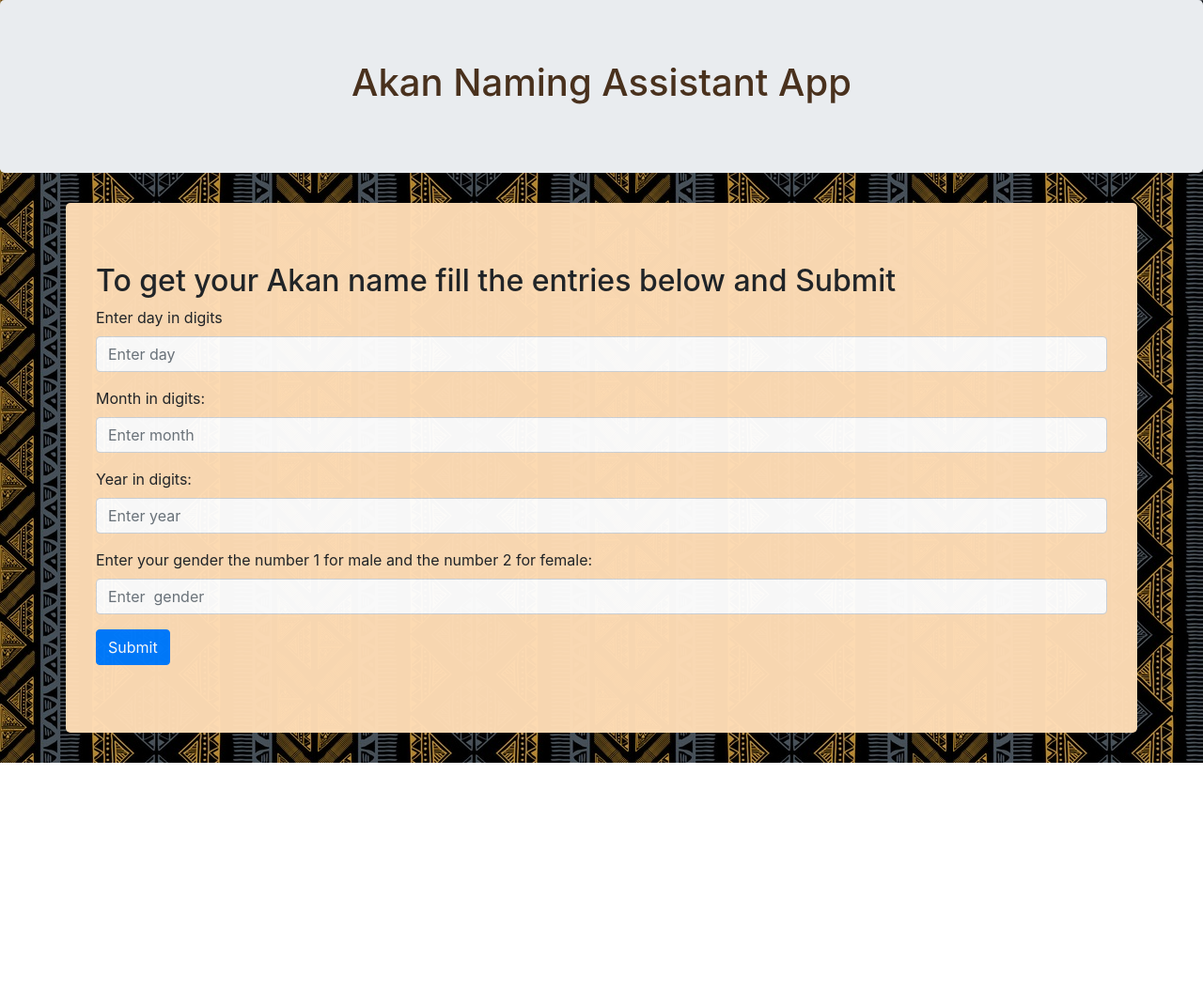
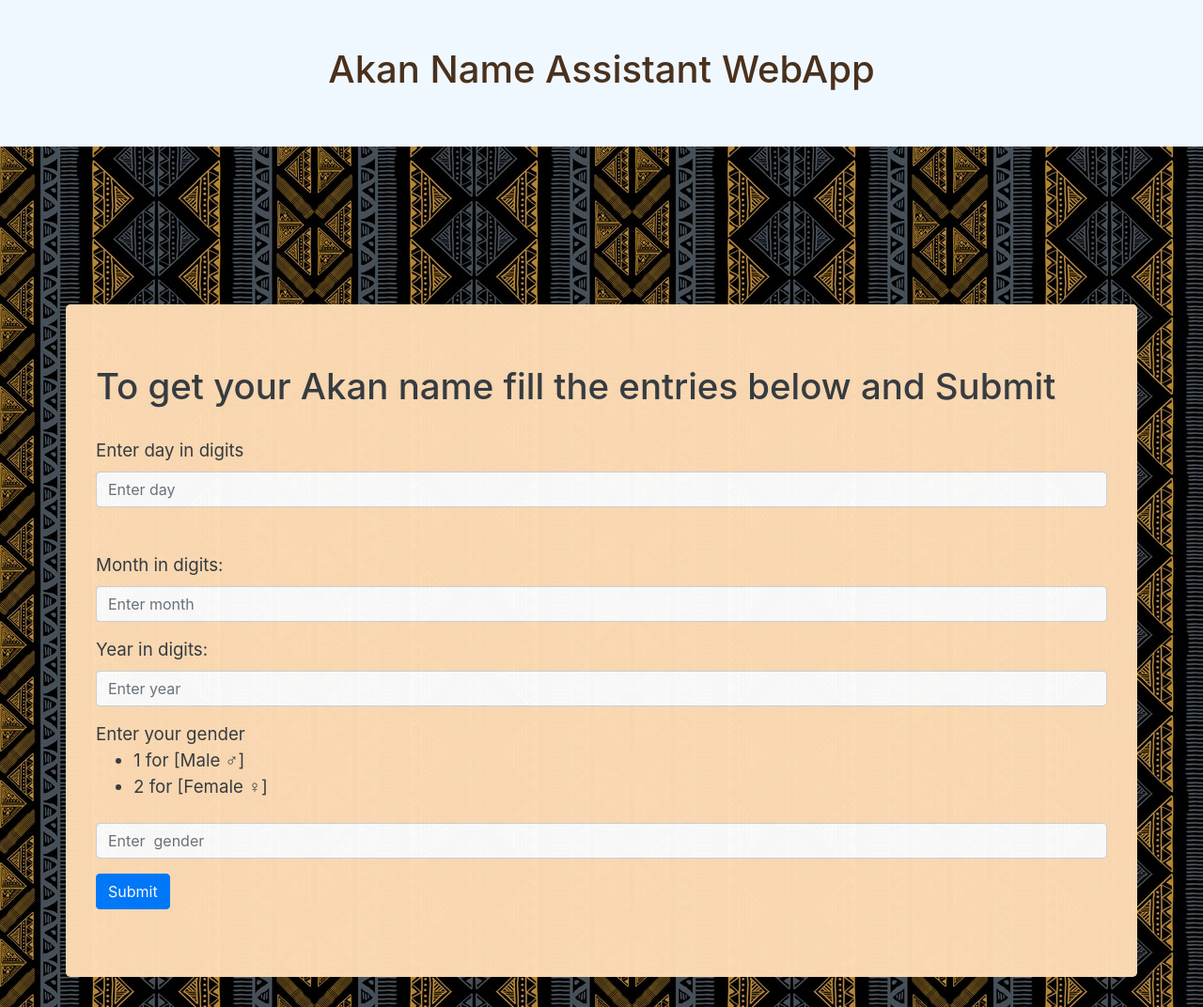
Before and after one commit to Levi-Opunga/AkanNamingAssistant, a plain HTML site: page index.html in a window 1280 px wide. Shown: the whole page at 94% size. Before the commit the page ends 812 px from the top, so only its background shows below. Drawn offline with nearby package versions, Linux system fonts and the light colour scheme.

Commit message:
styled individual elaments

```diff
--- a/css/styles.css
+++ b/css/styles.css
@@ -18,3 +18,23 @@ div.container {
 .brown {
     color: #49311d;
 }
+
+header {
+    background-color: aliceblue;
+    padding-top: 50px;
+    padding-bottom: 50px;
+    z
+}
+
+.femaletext {
+    color: rgb(207, 119, 3);
+}
+
+.darktext {
+    color: #373d43;
+    font-family: -apple-system, BlinkMacSystemFont, "Segoe UI", Roboto, Oxygen, Ubuntu, Cantarell, "Open Sans", "Helvetica Neue", sans-serif;
+}
+
+label {
+    font-size: 18.7px;
+}
--- a/index.html
+++ b/index.html
@@ -16,14 +16,16 @@
 
 <body>
 
-    <header class="container-fluid jumbotron text-center">
-        <h1 class="brown">Akan Naming Assistant App</h1>
+    <header class="brown">
+        <h1 class="text-center ">Akan Name Assistant WebApp</h1>
     </header>
+    <br>
+    <br><br><br><br><br><br>
 
+    <div class="container darktext jumbotron">
 
-
-    <div class="container jumbotron">
-        <h2>To get your Akan name fill the entries below and Submit</h2>
+        <h2 style="font-size:2.4em;">To get your Akan name fill the entries below and Submit</h2>
+        <br>
         <form>
 
             <div class="form-group">
@@ -31,7 +33,7 @@
                 <input type="number" class="form-control" placeholder="Enter day" id="day">
                 <h4 id="daycorrect" class="greentext"></h4>
                 <h4 id="dayerror" class="redtext"></h4>
-
+                <br>
             </div>
             <div class="form-group">
                 <label for="month">Month in digits:</label>
@@ -48,7 +50,10 @@
 
             </div>
             <div class="form-group">
-                <label for="gender">Enter your gender the number 1 for male and the number 2 for female:</label>
+                <label for="gender">Enter your gender <ul>
+                        <li> 1 for [Male ♂]</li>
+                        <li>2 for [Female ♀]</li>
+                    </ul> </label>
 
                 <input type="number" class="form-control" placeholder="Enter  gender" id="gender">
 
@@ -56,8 +61,9 @@
             <button type="button" class="btn btn-primary" onclick="onSubmit()">Submit</button>
 
             <!--<p id="output"></p>-->
-            <h2 id="akan"></h2>
-            <h2 id="akan2"></h2>
+            <h2 class="text-center" id="akan"></h2>
+
+            <h2 class="text-center" id="akan2"></h2>
             <h2 id="missingentryF" class="redtext"></h2>
             <h2 id="missingentryM" class="redtext"></h2>
         </form>
@@ -81,4 +87,5 @@
 
 
 
+
 </html>
--- a/js/script.js
+++ b/js/script.js
@@ -16,11 +16,11 @@ function onSubmit() {
 
     if (dd >= 32) {
         document.getElementById("dayerror").innerHTML =
-            "Invalid day such an entry will result in errors ❌";
+            "Invalid entry: An entry above 31 will result in errors ❌";
         document.getElementById("daycorrect").innerHTML = "";
     } else if (dd <= 0) {
         document.getElementById("dayerror").innerHTML =
-            "Invalid day such an entry will result in errors ❌";
+            "Invalid entry: An entry balow zero will result in errors ❌";
         document.getElementById("daycorrect").innerHTML = "";
     } else {
         document.getElementById("daycorrect").innerHTML = "Valid entry ✅";
@@ -42,9 +42,7 @@ function onSubmit() {
 
     let dayL =
         (cc / 4 - 2 * cc - 1 + (5 * yy) / 4 + (26 * (mm + 1)) / 10 + dd) % 7;
-
     const finalValue = Math.abs(Math.round(dayL));
-
     //document.getElementById("output").innerHTML =
     //day + " " + month + " " + year + " " + finalValue;
 
@@ -53,22 +51,29 @@ function onSubmit() {
 
     let isMale = gender;
     let dayOfTheWeekMale = finalValue;
-
     if (dayOfTheWeek == 0 && isFemale == "2") {
-        document.getElementById("akan").innerHTML = "Your Akan name is  Akosua";
+        document.getElementById("akan").innerHTML =
+            "🌼🌺Your Akan name is  Akosua🌺🌼";
     } else if (dayOfTheWeek == 1 && isFemale == "2") {
-        document.getElementById("akan").innerHTML = "Your Akan name is Adwoa";
+        document.getElementById("akan").innerHTML =
+            '🌼🌺Your Akan name is <b class="femaletext">Adwoa</b>🌺🌼';
     } else if (dayOfTheWeek == 2 && isFemale == "2") {
-        document.getElementById("akan").innerHTML = "Your Akan name is  Abenaa";
+        document.getElementById("akan").innerHTML =
+            '🌼🌺Your Akan name is <b class="femaletext"> Abenaa</b>🌺🌼';
     } else if (dayOfTheWeek == 3 && isFemale == "2") {
-        document.getElementById("akan").innerHTML = "Your Akan name is  Akua";
+        document.getElementById("akan").innerHTML =
+            "🌼🌺Your Akan name is  Akua🌺🌼";
     } else if (dayOfTheWeek == 4 && isFemale == "2") {
-        document.getElementById("akan").innerHTML = "Your Akan name is  Yaa";
+        document.getElementById("akan").innerHTML =
+            "🌼🌺Your Akan name is  Yaa🌺🌼";
     } else if (dayOfTheWeek == 5 && isFemale == "2") {
-        document.getElementById("akan").innerHTML = "Your Akan name is  Afua";
+        document.getElementById("akan").innerHTML =
+            "🌼🌺Your Akan name is  Afua🌺🌼";
     } else if (dayOfTheWeek == 6 && isFemale == "2") {
-        document.getElementById("akan").innerHTML = "Your Akan name is Ama";
-    } else if (dayOfTheWeek <= 6 || (dayOfTheWeek >= 0 && isFemale == "1")) {
+        document.getElementById("akan").innerHTML = "🌼🌺Your Akan name is Ama🌺🌼";
+    } else if (dayOfTheWeek == 7 && isFemale == "2") {
+        document.getElementById("akan").innerHTML = "🌼🌺Your Akan name is Ama🌺🌼";
+    } else if (dayOfTheWeek <= 7 || (dayOfTheWeek >= 0 && isFemale == "1")) {
         document.getElementById("akan").innerHTML = "";
     } else {
         document.getElementById("missingentryF").innerHTML =
@@ -76,21 +81,24 @@ function onSubmit() {
     }
 
     if (dayOfTheWeekMale == 0 && isMale == "1") {
-        document.getElementById("akan2").innerHTML = "Your Akan name is  Kwasi";
+        document.getElementById("akan2").innerHTML = "🔥Your Akan name is  Kwasi🔥";
     } else if (dayOfTheWeekMale == 1 && isMale == "1") {
-        document.getElementById("akan2").innerHTML = "Your Akan name is Kwadwo";
+        document.getElementById("akan2").innerHTML = "🔥Your Akan name is Kwadwo🔥";
     } else if (dayOfTheWeekMale == 2 && isMale == "1") {
-        document.getElementById("akan2").innerHTML = "Your Akan name is  Kwabena";
+        document.getElementById("akan2").innerHTML =
+            "🔥Your Akan name is  Kwabena🔥";
     } else if (dayOfTheWeekMale == 3 && isMale == "1") {
-        document.getElementById("akan2").innerHTML = "Your Akan name is  Kwaku";
+        document.getElementById("akan2").innerHTML = "🔥Your Akan name is  Kwaku🔥";
     } else if (dayOfTheWeekMale == 4 && isMale == "1") {
-        document.getElementById("akan2").innerHTML = "Your Akan name is  Yaw";
+        document.getElementById("akan2").innerHTML = "🔥Your Akan name is  Yaw🔥";
     } else if (dayOfTheWeekMale == 5 && isMale == "1") {
-        document.getElementById("akan2").innerHTML = "Your Akan name Kofi";
+        document.getElementById("akan2").innerHTML = "🔥Your Akan name Kofi🔥";
     } else if (dayOfTheWeekMale == 6 && isMale == "1") {
-        document.getElementById("akan2").innerHTML = "Your Akan name is Kwame";
+        document.getElementById("akan2").innerHTML = "🔥Your Akan name is Kwame🔥";
+    } else if (dayOfTheWeekMale == 7 && isMale == "1") {
+        document.getElementById("akan2").innerHTML = "🔥Your Akan name is Kwame🔥";
     } else if (
-        dayOfTheWeekMale <= 6 ||
+        dayOfTheWeekMale <= 7 ||
         (dayOfTheWeekMale >= 0 && isMale == "2")
     ) {
         document.getElementById("akan2").innerHTML = "";
```
